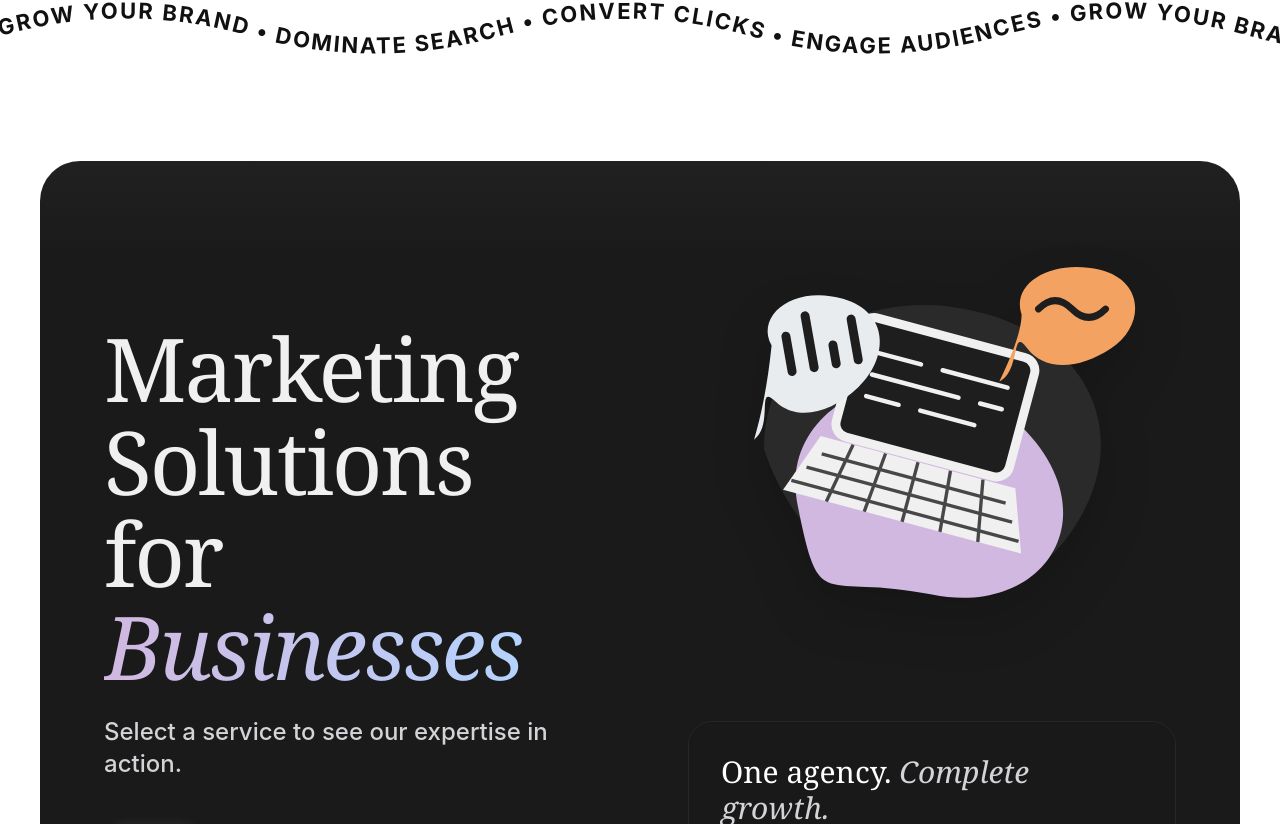
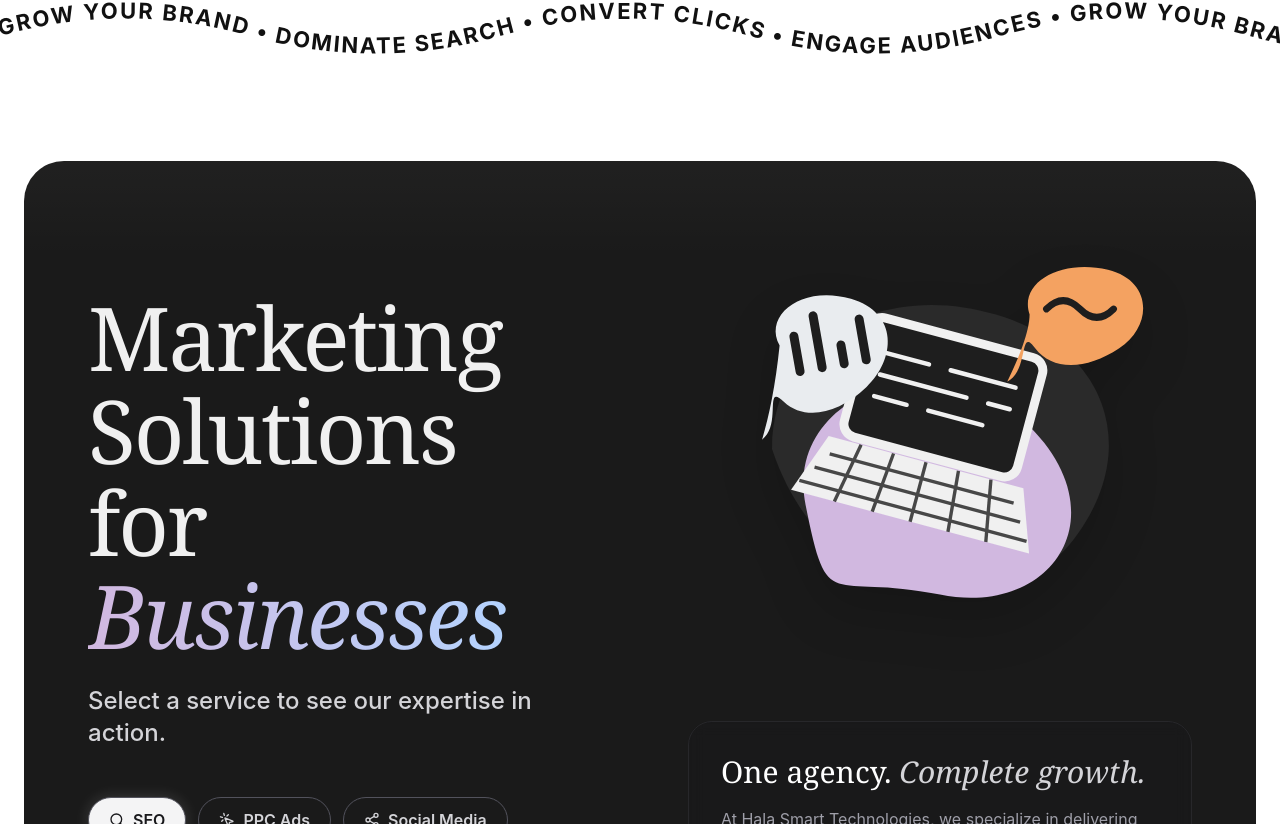
Before and after one commit to iamsaifaii/hala, a Next.js app: page / in a window 1280 px wide. Shown: the part 596-1420 px from the top of the page. Built offline with nearby package versions, Linux system fonts and the light colour scheme.

Commit message:
Increase width of MarketingSolutions section

```diff
--- a/src/components/MarketingSolutions/MarketingSolutions.tsx
+++ b/src/components/MarketingSolutions/MarketingSolutions.tsx
@@ -18,7 +18,7 @@ export default function MarketingSolutions() {
   ];
 
   return (
-    <section className="w-[calc(100%-2rem)] md:w-[calc(100%-4rem)] lg:max-w-[1200px] mx-auto bg-[#1a1a1a] px-8 md:px-12 lg:px-16 py-12 md:py-16 relative overflow-hidden rounded-[32px] md:rounded-[40px] my-8 md:my-12">
+    <section className="w-[calc(100%-1.5rem)] md:w-[calc(100%-3rem)] lg:max-w-[1400px] mx-auto bg-[#1a1a1a] px-8 md:px-12 lg:px-16 py-12 md:py-16 relative overflow-hidden rounded-[32px] md:rounded-[40px] my-8 md:my-12">
 
       {/* Background decorative elements (subtle grain/texture would go here in prod) */}
       <div className="absolute top-0 right-0 w-full h-24 bg-gradient-to-b from-[#f8f6ed] to-transparent opacity-[0.03]"></div>
```
